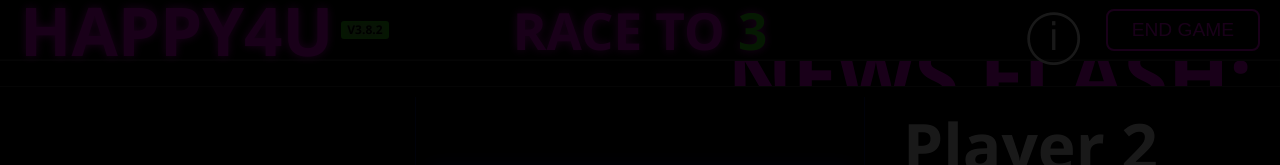
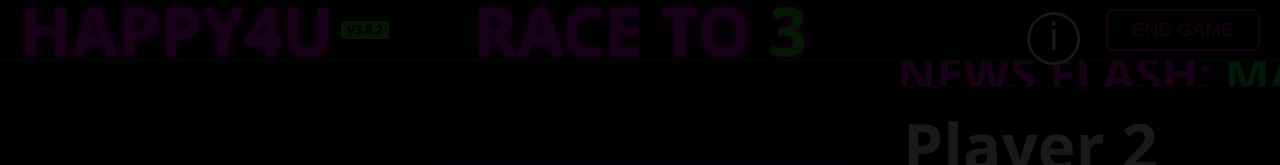
Before and after one commit to mobileweb4u/happy4u-score, a website: page index.html in a window 1280 px wide. Shown: the top 165 px of the page. Drawn offline with Linux system fonts and the light colour scheme.

Commit message:
Update index.html
font-size: 4.2

```diff
--- a/index.html
+++ b/index.html
@@ -121,7 +121,7 @@ color: white;
 }
 
 .ticker {
-    font-size: 5rem !important;
+    font-size: 3rem !important;
     font-weight: 800 !important;
     color: #00ff44 !important;
     white-space: nowrap;
@@ -290,7 +290,7 @@ header {
     margin: 0 !important;
     white-space: nowrap;
     z-index: 1;
-    font-size: 3.2rem !important;
+    font-size: 4.2rem !important;
 }
 
 #pwa-install-trigger {
```
